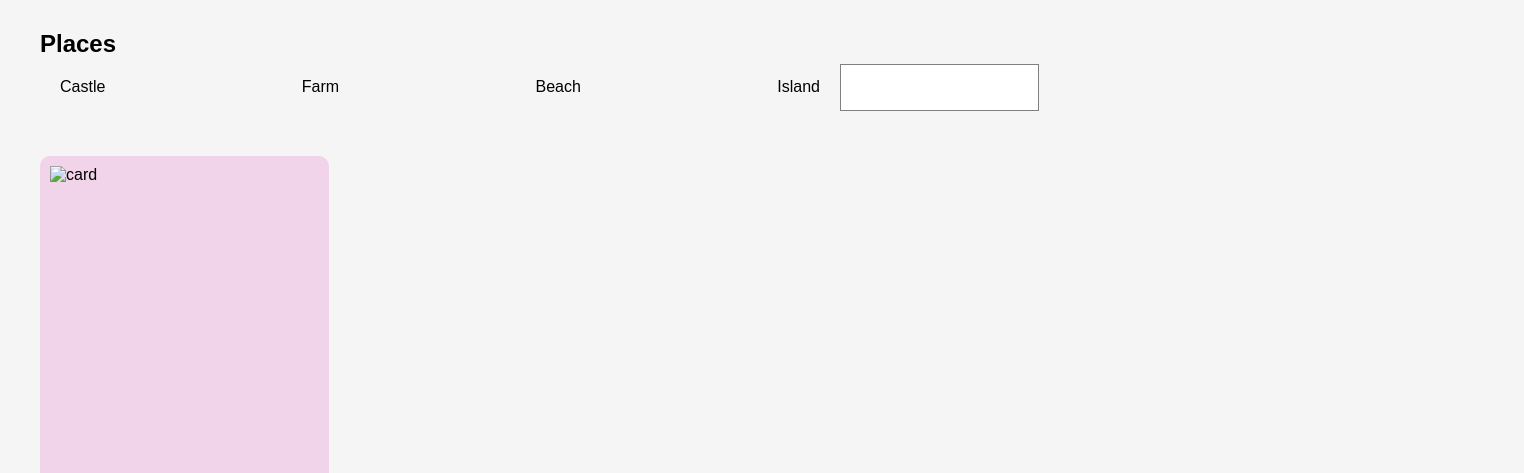
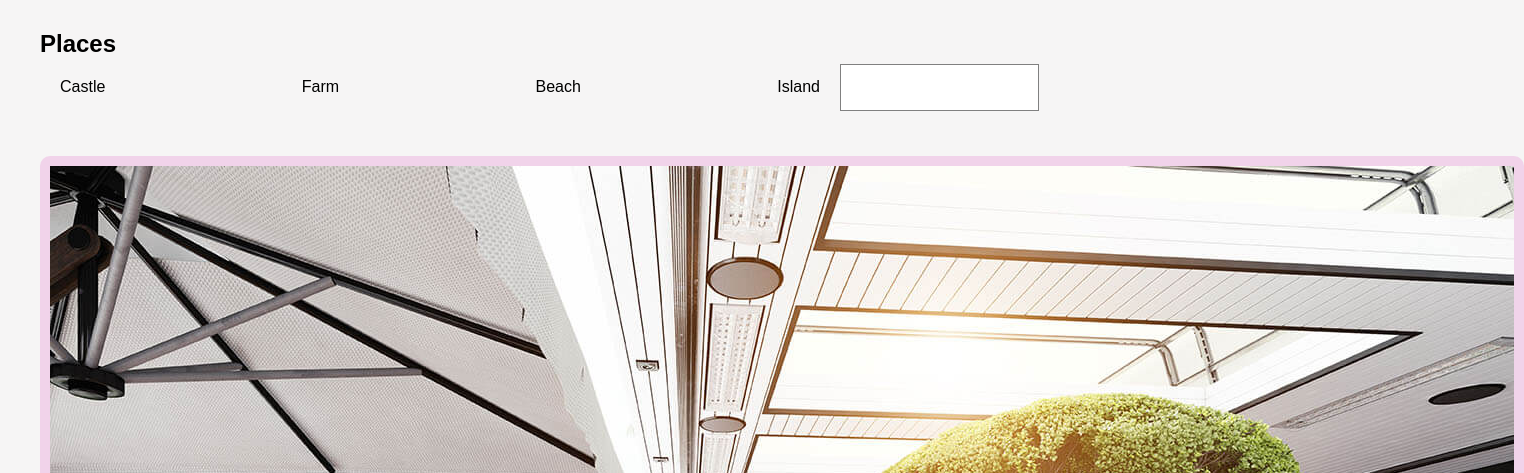
Before and after one commit to Abdulsalam1234-a/Abdulsalam1234-a.github.io, a plain HTML site: page place.html in a window 1280 px wide. Shown: the part 83-556 px from the top of the page, 1524 px wide, since content can reach past the window. Drawn offline with Linux system fonts and the light colour scheme.

Commit message:
this is for github.io

```diff
--- a/place.html
+++ b/place.html
@@ -64,7 +64,7 @@
             <div class="adventures">
                 <article class="card">
                     <div class="card-img">
-                        <img src="" alt="card">
+                        <img src="img/restaurant inside alternative.jpg" alt="card">
                     </div>
                     <div class="adventure-details">
                         <div class="flex">
```
